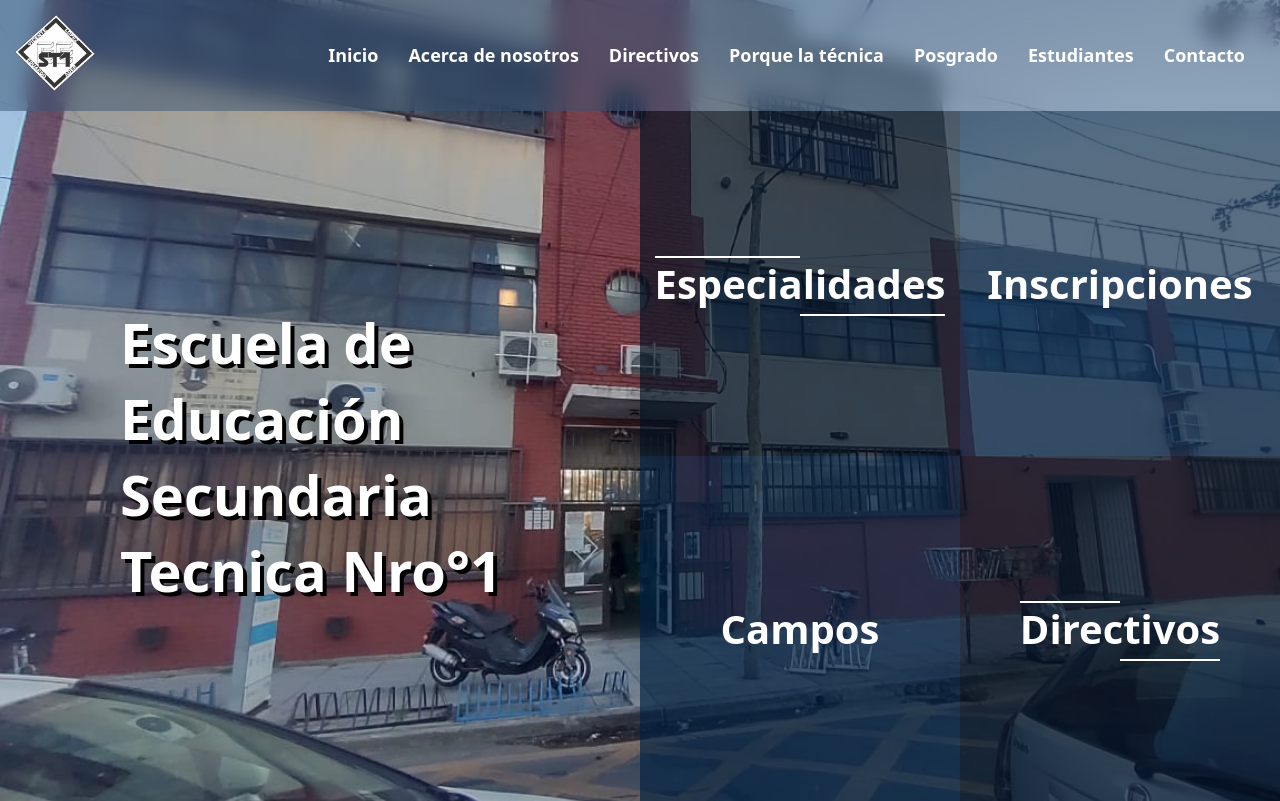
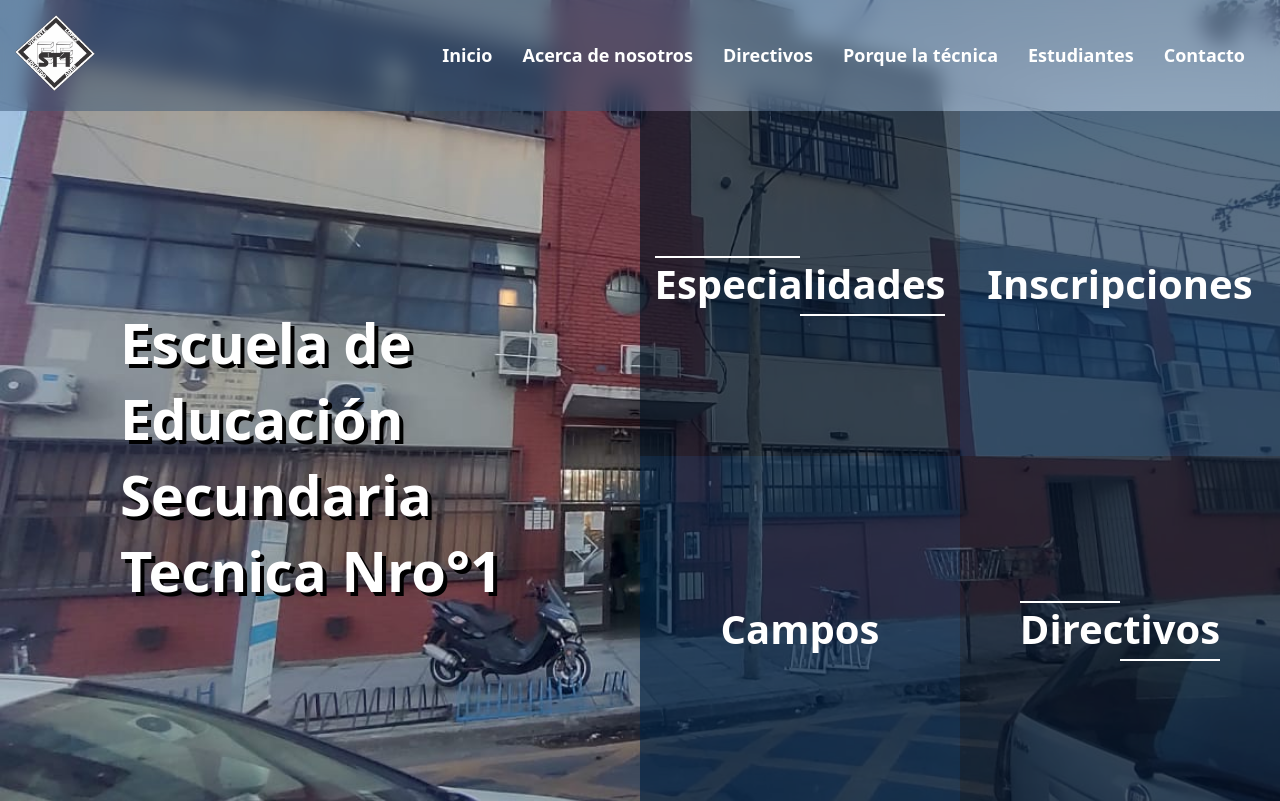
Before and after one commit to Exaedro/web_institucional, a PHP site: page /index.php in a window 1280 px wide. Run offline with PHP 8.4, Linux system fonts and the light colour scheme.

Commit message:
seccion posgrado eliminado

```diff
--- a/navbar.php
+++ b/navbar.php
@@ -11,7 +11,6 @@
             <li><a href="./sobre_nosotros.php">Acerca de nosotros</a></li>
             <li><a href="#">Directivos</a></li>
             <li><a href="#">Porque la técnica</a></li>
-            <li><a href="#">Posgrado</a></li>
             <li><a href="#">Estudiantes</a></li>
             <li><a href="./contacto.php">Contacto</a></li>
         </ul>
```
